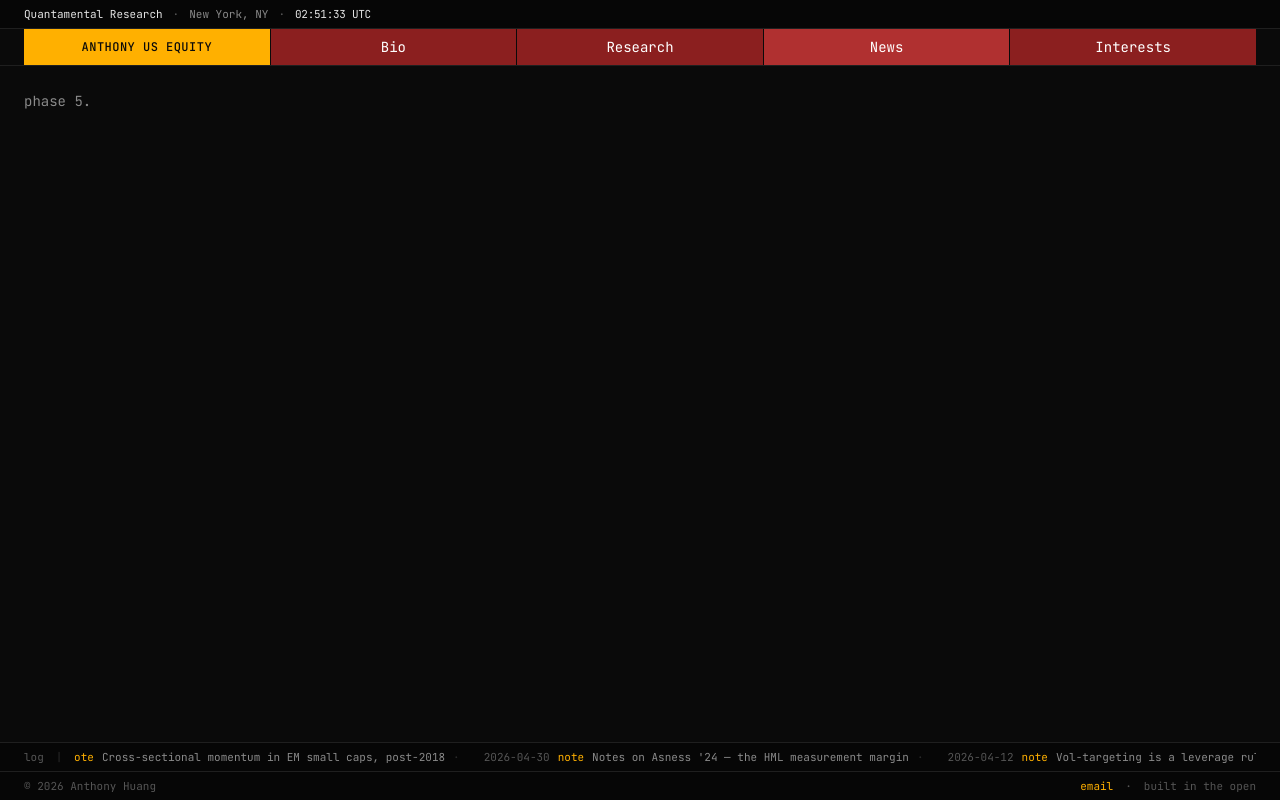
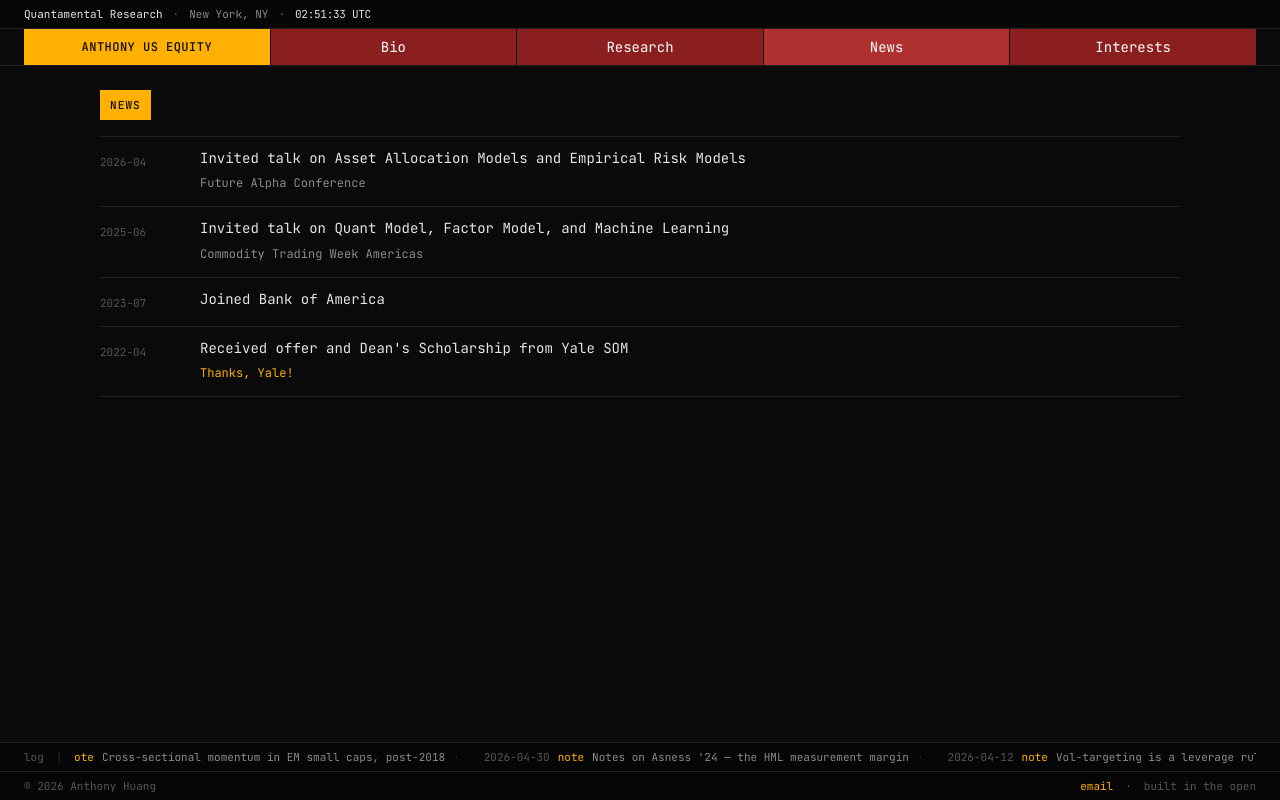
Before and after one commit to quantamentalanalyst/quant_website, a Next.js app: page /notes in a window 1280 px wide. Built offline with nearby package versions, Linux system fonts and the light colour scheme; no server answers.

Commit message:
news: build /notes (News tab) as Bloomberg headline list
Dated announcements (talks, BofA, Yale) newest-first with tabular date
column + dim venue/source line. Data lives in lib/site.ts `news`. Extract
the amber SectionBar into a shared component used by both Bio and News.

```diff
--- a/app/bio/page.tsx
+++ b/app/bio/page.tsx
@@ -1,4 +1,5 @@
 import { site } from "@/lib/site";
+import SectionBar from "@/components/ui/SectionBar";
 
 export const metadata = { title: "bio" };
 
@@ -68,13 +69,3 @@ function renderInline(text: string): React.ReactNode[] {
   if (last < text.length) out.push(text.slice(last));
   return out;
 }
-
-// Amber Bloomberg-style "section bar" — solid amber rectangle with dark text,
-// uppercase + tracked. Used for major section dividers on this page.
-function SectionBar({ children }: { children: React.ReactNode }) {
-  return (
-    <div className="inline-block bg-accent px-2.5 py-1 text-[11px] font-medium uppercase tracking-[0.1em] text-bg">
-      {children}
-    </div>
-  );
-}
--- a/app/notes/page.tsx
+++ b/app/notes/page.tsx
@@ -1,4 +1,39 @@
-export const metadata = { title: "notes" };
-export default function NotesIndex() {
-  return <div className="text-text-dim"><p>phase 5.</p></div>;
+import { site } from "@/lib/site";
+import SectionBar from "@/components/ui/SectionBar";
+
+export const metadata = { title: "news" };
+
+// /notes — the "News" tab. Bloomberg news-headline list: a tabular date
+// column on the left, headline + dim source (venue) line on the right, thin
+// 1px rules between items. Newest first.
+export default function News() {
+  const items = [...site.news].sort((a, b) => b.date.localeCompare(a.date));
+
+  return (
+    <div className="mx-auto max-w-[1080px] pb-12">
+      <SectionBar>news</SectionBar>
+
+      <ul className="mt-4 border-t border-rule">
+        {items.map((n, i) => (
+          <li
+            key={i}
+            className="grid grid-cols-[84px_1fr] gap-4 border-b border-rule py-3"
+          >
+            <span className="pt-[2px] font-tabular text-[11px] text-text-faint">
+              {n.date}
+            </span>
+            <div className="min-w-0">
+              <div className="text-[14px] leading-snug text-text">{n.headline}</div>
+              {n.venue && (
+                <div className="mt-1 text-[12px] text-text-dim">{n.venue}</div>
+              )}
+              {n.note && (
+                <div className="mt-1 text-[12px] text-accent">{n.note}</div>
+              )}
+            </div>
+          </li>
+        ))}
+      </ul>
+    </div>
+  );
 }
--- /dev/null
+++ b/components/ui/SectionBar.tsx
@@ -0,0 +1,9 @@
+// Solid amber Bloomberg-style section bar — dark text, uppercase, tracked.
+// Used for major section headers (e.g. ABOUT ME, NEWS).
+export default function SectionBar({ children }: { children: React.ReactNode }) {
+  return (
+    <div className="inline-block bg-accent px-2.5 py-1 text-[11px] font-medium uppercase tracking-[0.1em] text-bg">
+      {children}
+    </div>
+  );
+}
--- a/lib/site.ts
+++ b/lib/site.ts
@@ -28,6 +28,35 @@ export const site = {
       "Outside of work, the movie [Moneyball](https://www.youtube.com/watch?v=Tzin1DgexlE) sparked my appreciation for the quantitative side of sports, a passion I bring to life through fantasy basketball. I'll be honest: I'm an NBA nerd, so feel free to talk basketball with me anytime. I'm here for it.",
     ],
   },
+  // /notes (the "News" tab) — dated announcements, newest first. Edit here to
+  // add an item. `date` is YYYY-MM (or YYYY-MM-DD); `venue` is the dim source
+  // line; `note` is an optional amber personal aside.
+  news: [
+    {
+      date: "2026-04",
+      headline: "Invited talk on Asset Allocation Models and Empirical Risk Models",
+      venue: "Future Alpha Conference",
+      note: "",
+    },
+    {
+      date: "2025-06",
+      headline: "Invited talk on Quant Model, Factor Model, and Machine Learning",
+      venue: "Commodity Trading Week Americas",
+      note: "",
+    },
+    {
+      date: "2023-07",
+      headline: "Joined Bank of America",
+      venue: "",
+      note: "",
+    },
+    {
+      date: "2022-04",
+      headline: "Received offer and Dean's Scholarship from Yale SOM",
+      venue: "",
+      note: "Thanks, Yale!",
+    },
+  ],
   // World Equity Indices board (homepage centerpiece). Region-grouped, live via
   // Yahoo. Add/remove rows freely; symbols are Yahoo tickers. Order within a
   // region is preserved; regions render in first-seen order.
```
